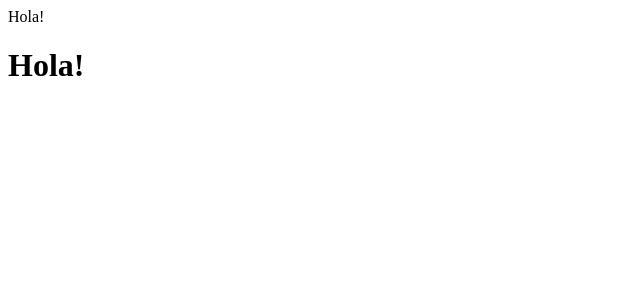
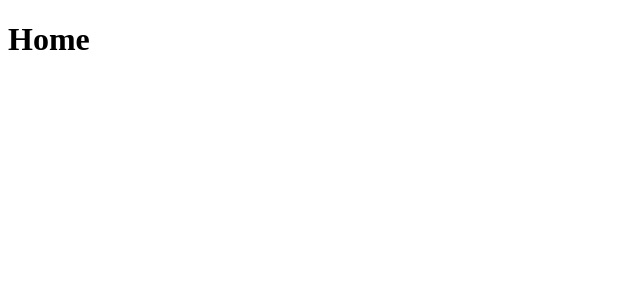
Before and after one commit to santinaranjo/poke-cards, a React app: page / in a window 1280 px wide. Shown: the top 300 px of the page, without its empty margins (0-640 px from the left). Built offline with nearby package versions, Linux system fonts and the light colour scheme.

Commit message:
Config react-router-dom

```diff
--- a/package.json
+++ b/package.json
@@ -30,8 +30,10 @@
     "webpack-dev-server": "^4.10.0"
   },
   "dependencies": {
+    "pokeapi-js-wrapper": "^1.2.2",
     "react": "^18.2.0",
     "react-dom": "^18.2.0",
+    "react-router-dom": "^6.3.0",
     "styled-components": "^5.3.5"
   }
 }
--- a/public/index.html
+++ b/public/index.html
@@ -7,7 +7,6 @@
     <title>PokeCards</title>
 </head>
 <body>
-    Hola!
     <div id="app"></div>
     <noscript>You need to enable JavaScript to run this app.</noscript>
 </body>
--- a/src/App.tsx
+++ b/src/App.tsx
@@ -1,7 +1,13 @@
 import React from "react";
+import { Home } from "./pages/Home";
+import { BrowserRouter, Routes, Route } from "react-router-dom";
 
 export const App = () => {
     return(
-        <h1>Hola!</h1>
+        <BrowserRouter>
+            <Routes>
+                <Route path="/" element={<Home />} />
+            </Routes>
+        </BrowserRouter>
     )
 }
--- a/src/index.tsx
+++ b/src/index.tsx
@@ -6,5 +6,5 @@
 const root = ReactDOM.createRoot(rootElement!);
 
 root.render(
-    <App />
+        <App />
 );
--- /dev/null
+++ b/src/pages/Home.tsx
@@ -0,0 +1,7 @@
+import React from "react";
+
+export const Home = () => {
+    return(
+        <h1>Home</h1>
+    )
+}
--- a/webpack.config.js
+++ b/webpack.config.js
@@ -32,6 +32,7 @@
     devServer: {
         static: "./dist",
         port: 3000,
+        historyApiFallback: true,
     },
     plugins: [
         new HtmlWepackPlugin({
```
Also changed, not shown: 1 other file (tests, documents, lock files or other folders).
